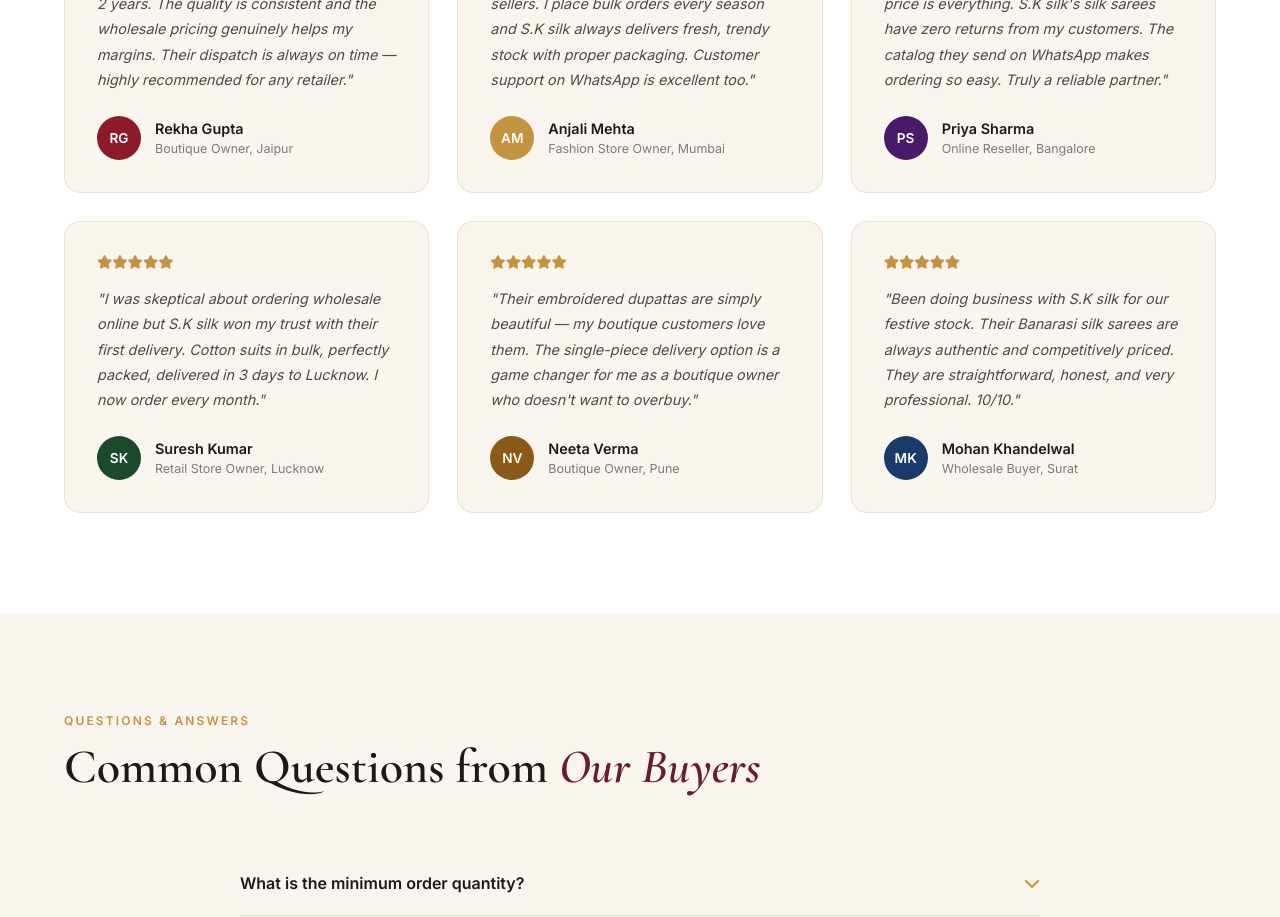
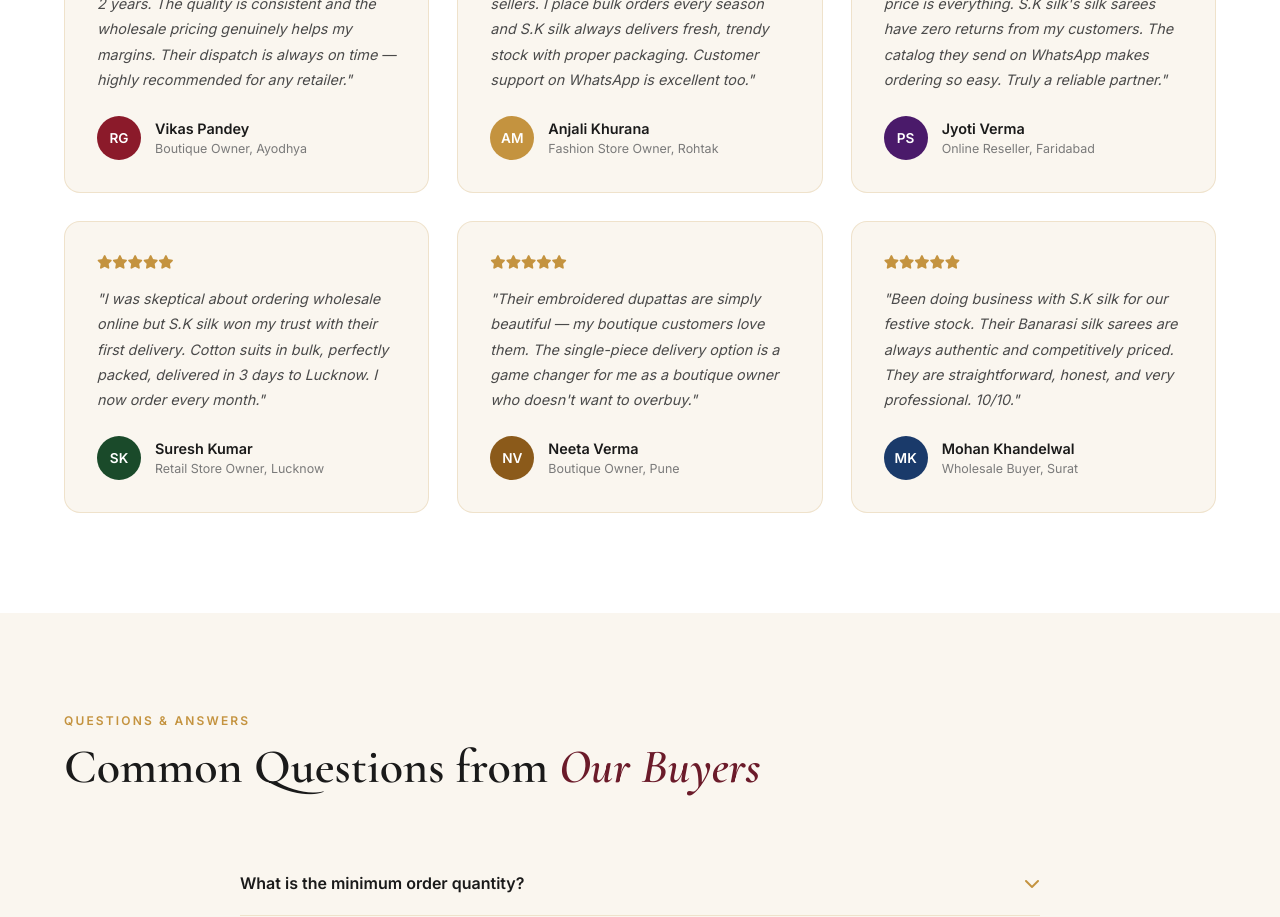
Before and after one commit to Full-Stack-AspDeveloper/ecommerce_shekhar, a plain HTML site: page index.html in a window 1280 px wide. Shown: the part 7220-8137 px from the top of the page. Drawn offline with nearby package versions, Linux system fonts and the light colour scheme.

Commit message:
owner name updated

```diff
--- a/index.html
+++ b/index.html
@@ -779,8 +779,8 @@
         <div class="testi-author">
           <div class="testi-avatar" style="background:#8B1A2A;">RG</div>
           <div>
-            <strong>Rekha Gupta</strong>
-            <small>Boutique Owner, Jaipur</small>
+            <strong>Vikas Pandey</strong>
+            <small>Boutique Owner, Ayodhya</small>
           </div>
         </div>
       </div>
@@ -791,8 +791,8 @@
         <div class="testi-author">
           <div class="testi-avatar" style="background:#C4933F;">AM</div>
           <div>
-            <strong>Anjali Mehta</strong>
-            <small>Fashion Store Owner, Mumbai</small>
+            <strong>Anjali Khurana</strong>
+            <small>Fashion Store Owner, Rohtak</small>
           </div>
         </div>
       </div>
@@ -803,8 +803,8 @@
         <div class="testi-author">
           <div class="testi-avatar" style="background:#4A1A6A;">PS</div>
           <div>
-            <strong>Priya Sharma</strong>
-            <small>Online Reseller, Bangalore</small>
+            <strong>Jyoti Verma</strong>
+            <small>Online Reseller, Faridabad</small>
           </div>
         </div>
       </div>
```
